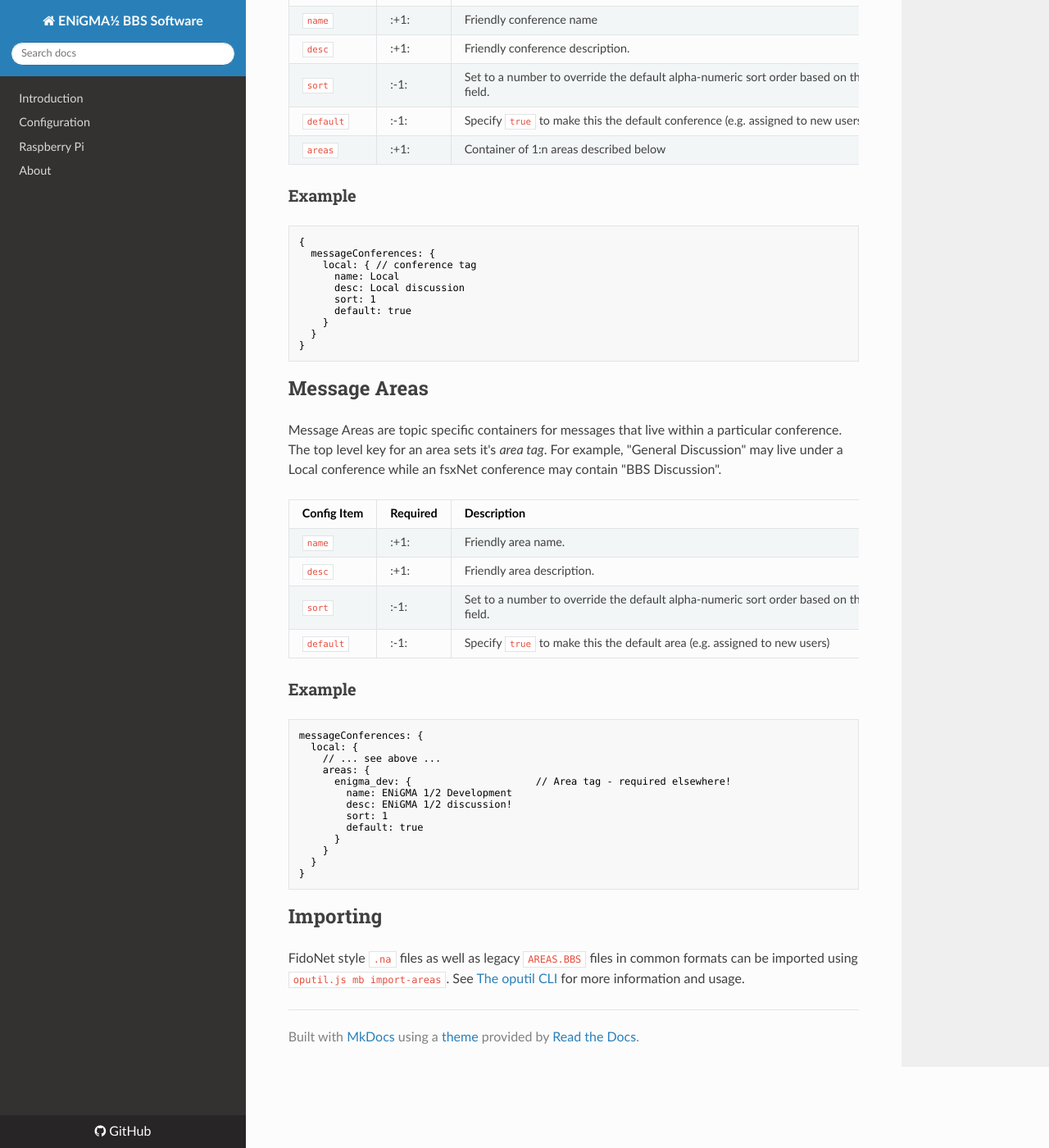
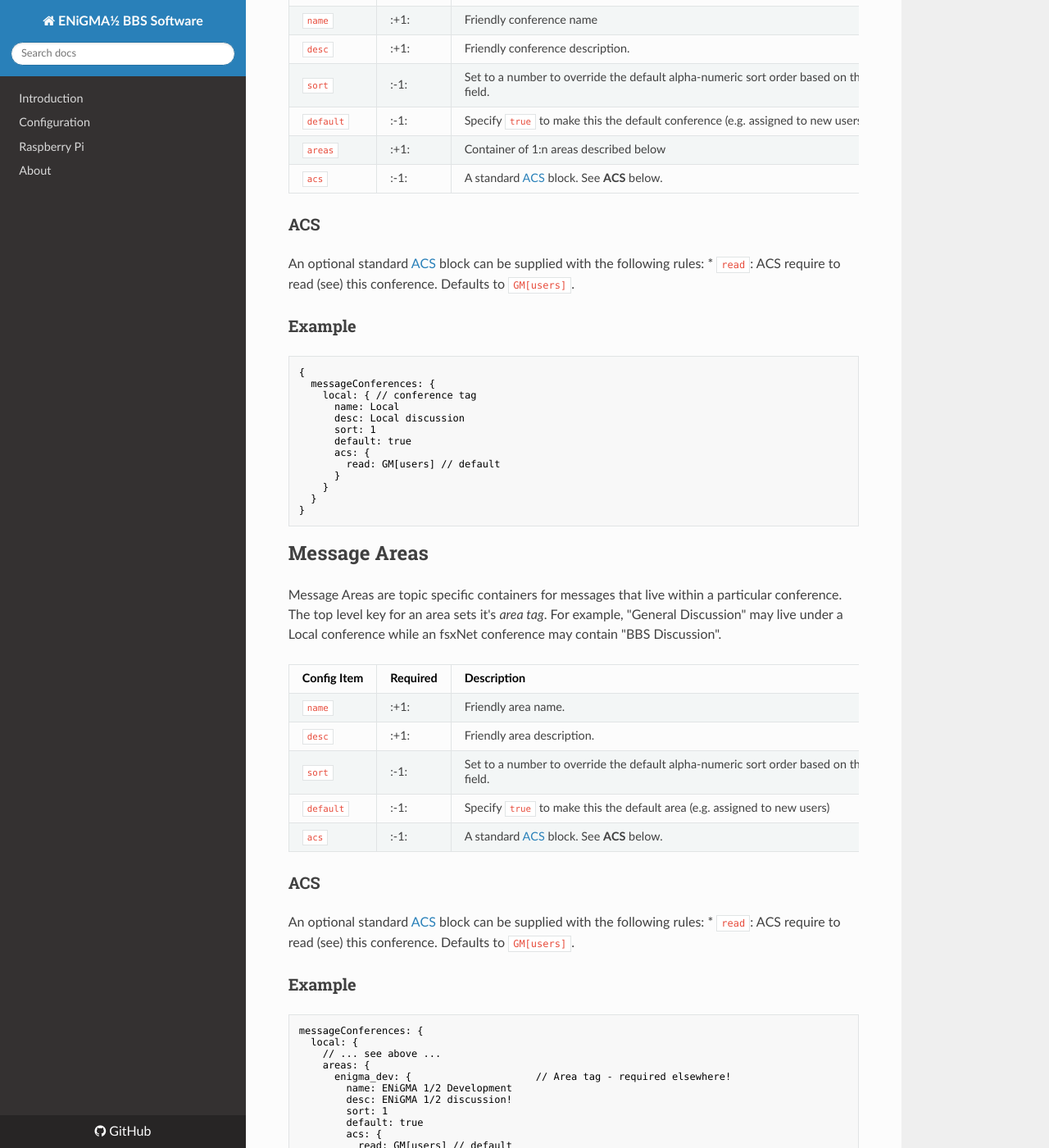
Before and after one commit to NuSkooler/enigma-bbs, an MkDocs documentation site: the page built from docs/messageareas/configuring-a-message-area.md, in a window 1280 px wide and 1400 px high, scrolled down 458 px. Shown: the whole window at 82% size. Built offline with MkDocs 1.6.1, drawn with Linux system fonts in a browser that asks for light colours; nearby versions of some CDN libraries; old or Windows-style settings are respelled for this version of MkDocs; some of the changed text lies outside the part shown.

Commit message:
ACS doc improvements

```diff
--- a/docs/messageareas/configuring-a-message-area.md
+++ b/docs/messageareas/configuring-a-message-area.md
@@ -10,13 +10,18 @@ Message Conferences are the top level container for *1:n* Message *Areas* via th
 
 Each conference is represented by a entry under `messageConferences`. Each entries top level key is it's *conference tag*.
 
-| Config Item | Required | Description                                                                     |
-|-------------|----------|---------------------------------------------------------------------------------|
-| `name`      | :+1:     | Friendly conference name |
-| `desc`      | :+1:     | Friendly conference description. |
-| `sort`      | :-1:     | Set to a number to override the default alpha-numeric sort order based on the `name` field. |
-| `default`   | :-1:     | Specify `true` to make this the default conference (e.g. assigned to new users) |
-| `areas`     | :+1:     | Container of 1:n areas described below |
+| Config Item | Required | Description |
+|-------------|----------|-------------|
+| `name`      | :+1: | Friendly conference name |
+| `desc`      | :+1: | Friendly conference description. |
+| `sort`      | :-1: | Set to a number to override the default alpha-numeric sort order based on the `name` field. |
+| `default`   | :-1: | Specify `true` to make this the default conference (e.g. assigned to new users) |
+| `areas`     | :+1: | Container of 1:n areas described below |
+| `acs`       | :-1: | A standard [ACS](/docs/configuration/acs.md) block. See **ACS** below. |
+
+### ACS
+An optional standard [ACS](/docs/configuration/acs.md) block can be supplied with the following rules:
+* `read`: ACS require to read (see) this conference. Defaults to `GM[users]`.
 
 ### Example
 
@@ -28,6 +33,9 @@ Each conference is represented by a entry under `messageConferences`. Each entri
       desc: Local discussion
       sort: 1
       default: true
+      acs: {
+        read: GM[users] // default
+      }
     }
   }
 }
@@ -42,6 +50,11 @@ Message Areas are topic specific containers for messages that live within a part
 | `desc`      | :+1:     | Friendly area description. |
 | `sort`      | :-1:     | Set to a number to override the default alpha-numeric sort order based on the `name` field. |
 | `default`   | :-1:     | Specify `true` to make this the default area (e.g. assigned to new users) |
+| `acs`       | :-1: | A standard [ACS](/docs/configuration/acs.md) block. See **ACS** below. |
+
+### ACS
+An optional standard [ACS](/docs/configuration/acs.md) block can be supplied with the following rules:
+* `read`: ACS require to read (see) this conference. Defaults to `GM[users]`.
 
 ### Example
 
@@ -55,6 +68,9 @@ messageConferences: {
         desc: ENiGMA 1/2 discussion!
         sort: 1
         default: true
+        acs: {
+          read: GM[users] // default
+        }
       }
     }
   }
```
Also changed, not shown: docs/configuration/acs.md (+16 -6 lines).
